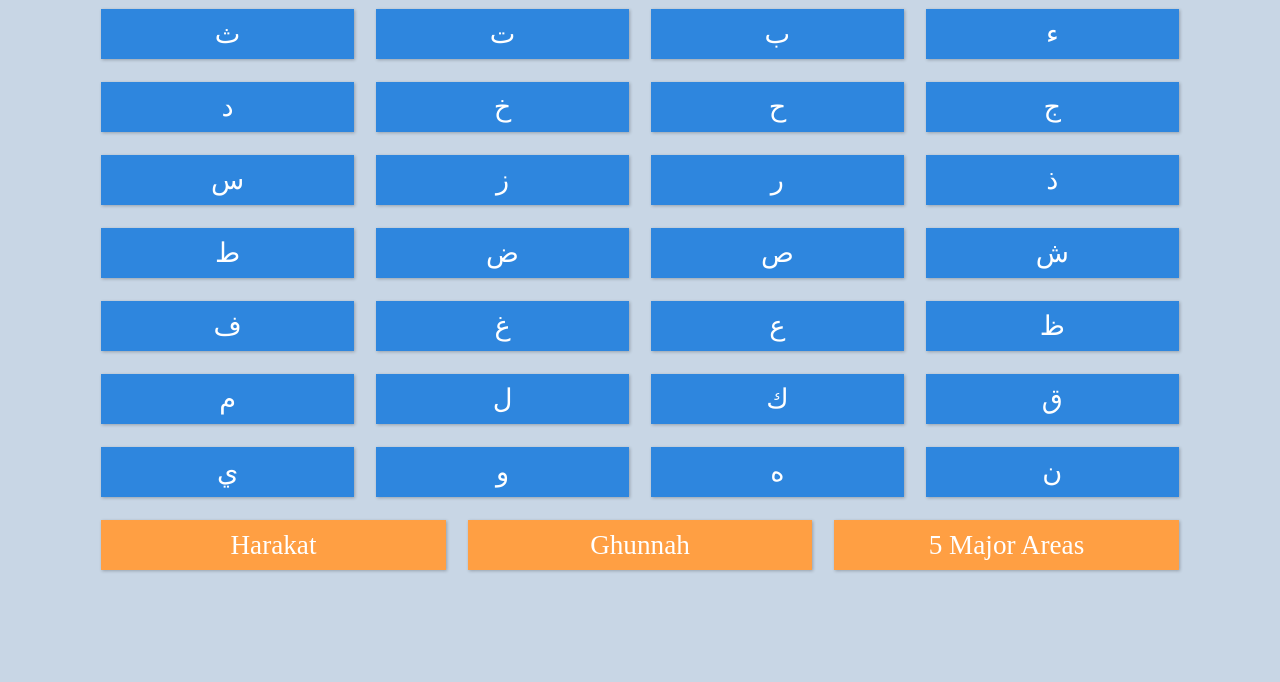
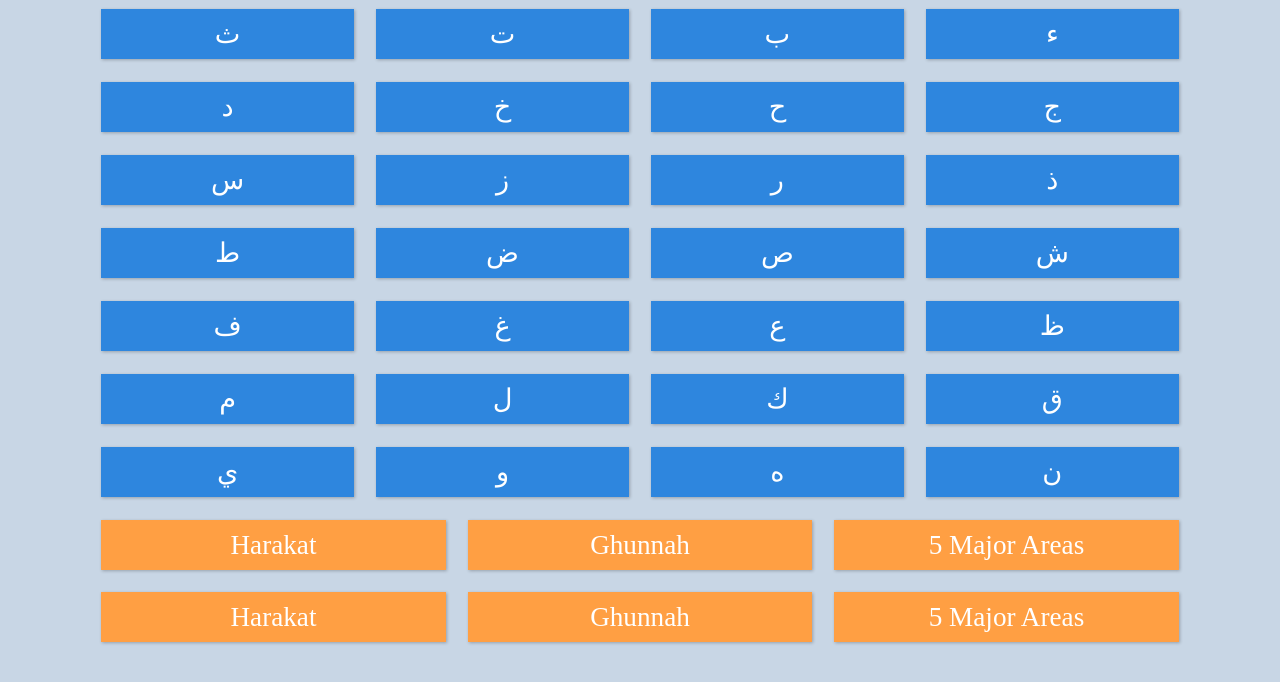
Before and after one commit to ZachMansi/TeachMe, a plain HTML site: page index.html in a window 1280 px wide. Shown: the part 150-832 px from the top of the page. Drawn offline with Linux system fonts and the light colour scheme.

Commit message:
VSCode test commit

```diff
--- a/index.html
+++ b/index.html
@@ -64,6 +64,12 @@
                         <div class="col-4" onclick="show('areas')">5 Major Areas</div>
 
                 </div>
+                <div class="row">
+                    <div class="col-4" onclick="show('harakat')">Harakat</div>
+                    <div class="col-4" onclick="show('ghunnah')">Ghunnah</div>
+                    <div class="col-4" onclick="show('areas')">5 Major Areas</div>
+
+            </div>
             </div>
             <div class="img-container">
                 <img id="alif" src="complete-makharij/Ha & Hamzah.jpg" onclick="hide('alif')" style= "max-height: 75vh;display: none;">
```
